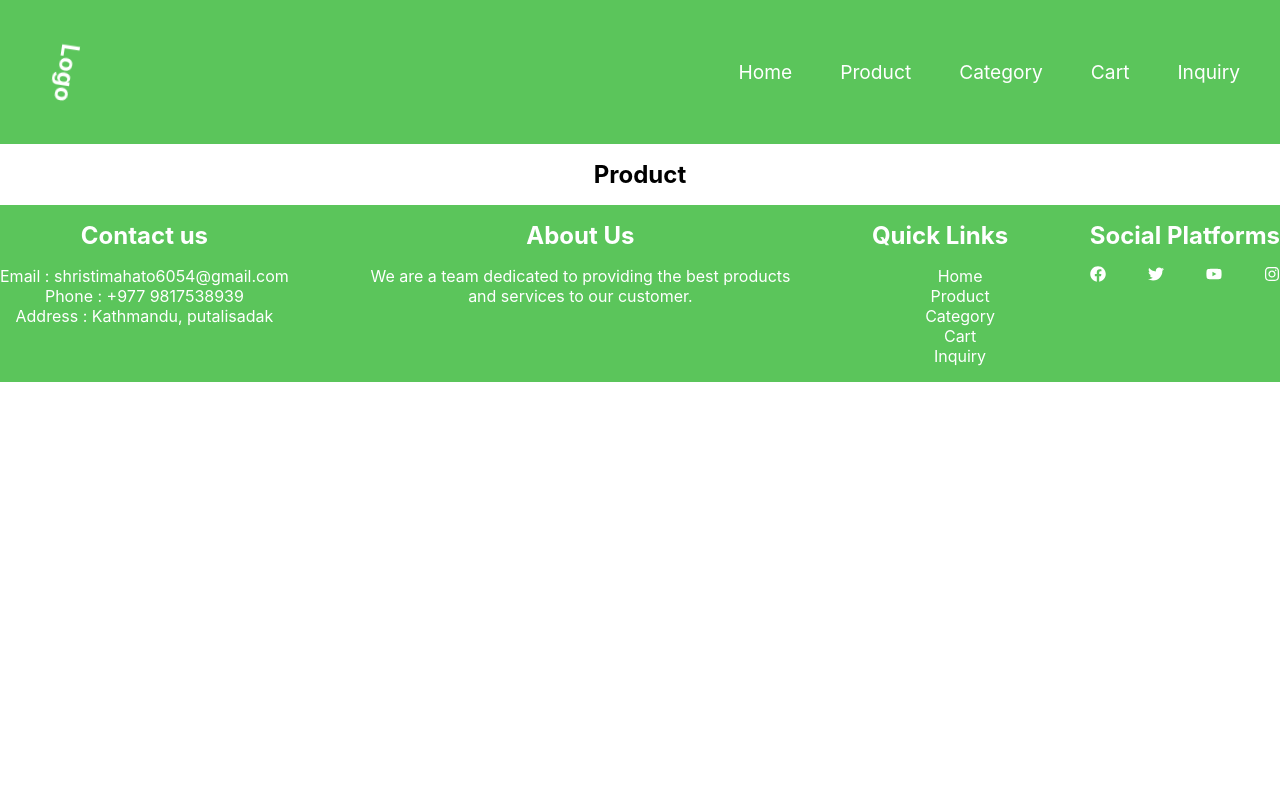
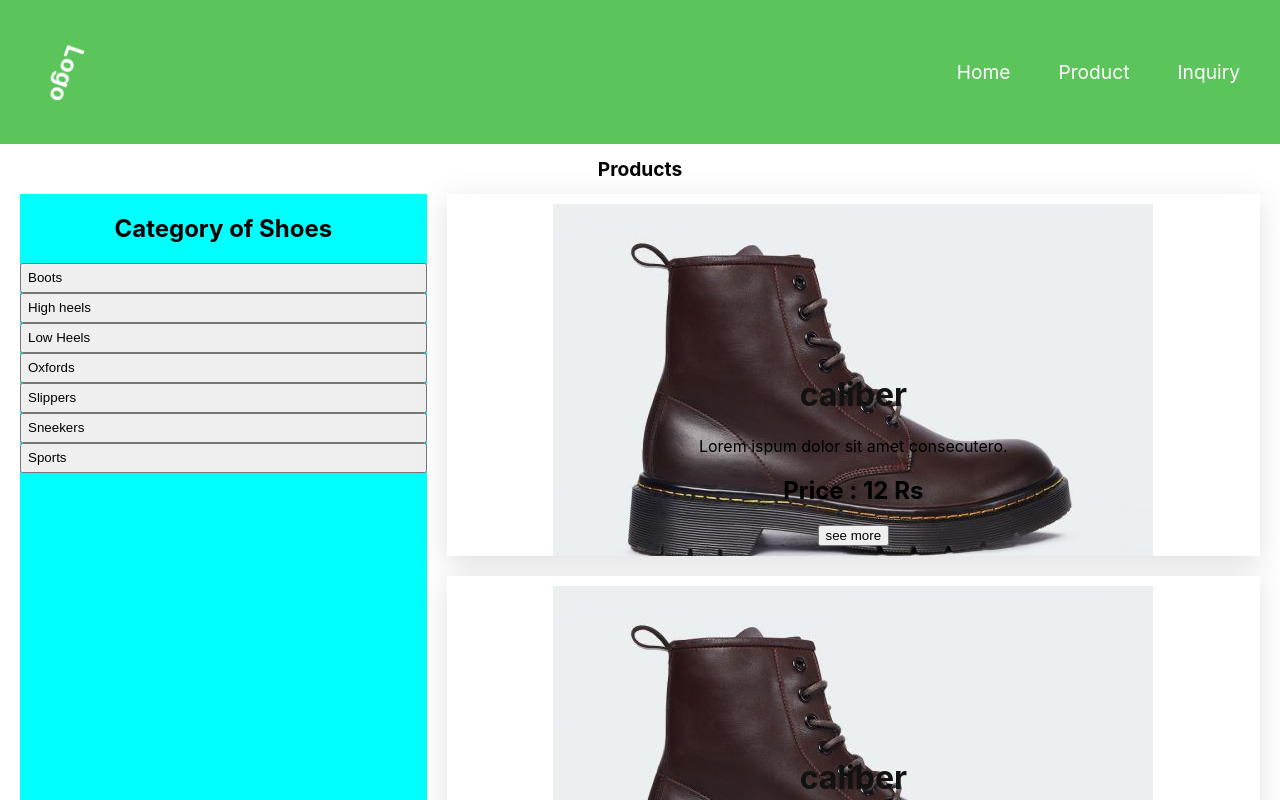
Before and after one commit to Shristi6054/E-commerce-Website, a React (Create React App) app: page /product in a window 1280 px wide. Shown: the top 800 px of the page. Built offline with nearby package versions, Linux system fonts and the light colour scheme.

Commit message:
added product details

```diff
--- /dev/null
+++ b/src/components/CSSFile/product.css
@@ -0,0 +1,65 @@
+.product-page{
+    margin:5px 20px;
+}
+
+ .product-page h1{
+    font-size:1.2rem;
+}
+
+.product-wrap{
+    display:grid;
+    grid-template-areas:
+    "sidebar products";
+    grid-template-columns: 1fr 2fr;
+    gap:20px;
+}
+
+.sidebar{
+    background-color: aqua;
+}
+
+.menu-bar{
+    display: grid;
+    height: 20px;
+}
+
+.menu-bar button{
+    text-align: left;
+    height: 30px;
+}
+
+.products{
+    background-color: none;
+}
+
+.row{
+   display:flex;
+   flex-wrap: wrap;
+   justify-content: center;
+    gap:20px;
+}
+
+.product-overalldetails{
+    width: 100%;
+    overflow: hidden;
+    max-height: 470px;
+    padding:10px;
+    background-color: #fff;
+    box-shadow: rgb(100, 100, 111, 0.2) 0px 7px 29px 0px;
+}
+
+.product-image{
+    width:100%;
+    height: 150px;
+    object-fit: cover;
+}
+
+.product-description{
+    margin-top: 10px;
+}
+
+.product-description h1{
+    font-size: 2rem;
+    font-weight: bolder;
+    color: rgb(18, 18, 18);
+}
--- a/src/components/JSFile/Cart.js
+++ /dev/null
@@ -1,7 +0,0 @@
-import React from "react";
-
-function Cart(){
-    return <h1>Cart</h1>;
-}
-
-export default Cart;
--- a/src/components/JSFile/Category.js
+++ /dev/null
@@ -1,7 +0,0 @@
-import React from "react";
-
-function Category() {
-    return <h1>Category</h1>;
-}
-
-export default Category;
--- a/src/components/JSFile/Navbar&Footer.js
+++ b/src/components/JSFile/Navbar&Footer.js
@@ -3,8 +3,6 @@ import '../CSSFile/nav&footer.css';
 import {BrowserRouter as Router, Link, Route,Routes} from 'react-router-dom';
 import Home from './Home';
 import Product from './Product';
-import Category from './Category';
-import Cart from './Cart';
 import Inquiry from './Inquiry';
 import { FaFacebook } from 'react-icons/fa';
 import { FaTwitter } from 'react-icons/fa';
@@ -32,8 +30,6 @@ function NavbarFooter() {
                     <ul className={menuOpen ? 'nav-links active' : 'nav-links' }>
                         <li><Link to = "/" onClick={menu}>Home</Link></li>
                         <li><Link to = "/product" onClick={menu}>Product</Link></li>
-                        <li><Link to = "/category"onClick={menu}>Category</Link></li>
-                        <li><Link to = "/cart" onClick={menu}>Cart</Link></li>
                         <li><Link to = "/inquiry" onClick={menu}>Inquiry</Link></li>
                     </ul>
                 </nav>
@@ -42,8 +38,6 @@ function NavbarFooter() {
                 <Routes>
                     <Route exact path='/' Component={Home}/>
                     <Route path='/product' Component={Product}/>
-                    <Route path='/category' Component={Category}/>
-                    <Route path='/cart' Component={Cart}/>
                     <Route path='/Inquiry' Component={Inquiry}/>
                 </Routes>
 
@@ -64,8 +58,6 @@ function NavbarFooter() {
                         <ul className='links'>
                             <li><Link to = "/">Home</Link></li>
                             <li><Link to = "/product">Product</Link></li>
-                            <li><Link to = "/category">Category</Link></li>
-                            <li><Link to = "/cart">Cart</Link></li>
                             <li><Link to = "/inquiry">Inquiry</Link></li>
                         </ul>
                     </div>
--- a/src/components/JSFile/Product.js
+++ b/src/components/JSFile/Product.js
@@ -1,7 +1,56 @@
-import React from "react";
+import React, {useState} from "react";
+import '../CSSFile/product.css';
+import menuItem from './productdetails';
 
 function Product() {
-    return <h1>Product</h1>;
+    const[items] = useState(menuItem);
+    return (
+        <div className="product-page">
+            <h1>Products</h1>
+            <div className="product-wrap">
+                <div className="sidebar">
+                    <div className="menu-bar">
+                        <h2>Category of Shoes</h2>
+                        <button className="btn-boots">Boots</button>
+                        <button className="btn-highheels">High heels</button>
+                        <button className="btn-lowheels">Low Heels</button>
+                        <button className="btn-oxfords">Oxfords</button>
+                        <button className="btn-slippers">Slippers</button>
+                        <button className="btn-sneekers">Sneekers</button>
+                        <button className="btn-sports">Sports</button>
+                    </div>
+                </div>
+                <div className="products">
+                    <div className="row">
+                        {
+                            items.map((elem) => {
+                                const{id, name, image, description, price} = elem;
+                                return(
+                                    <div className="product-overalldetails">
+                                        <div className="product-image">
+                                        <img src={image} alt={name} className="p-image"/>
+                                        </div>
+                                        <div className="product-details">
+                                            <div className="product-description">
+                                                <h1>{name}</h1>
+                                                <p>{description}</p>
+                                            </div>
+                                            <div className="product-price">
+                                                <h2>Price : {price}</h2>
+                                                <a href="#">
+                                                    <button className="btn btn-primary">see more</button>
+                                                </a>
+                                            </div>
+                                        </div>
+                                    </div>
+                                );
+                            })
+                        }
+                    </div>
+                </div>
+            </div>
+        </div>
+    );
 }
 
 export default Product;
--- /dev/null
+++ b/src/components/JSFile/productdetails.js
@@ -0,0 +1,66 @@
+const productdetails = [
+    {
+        id:1,
+        image: "image/boots/caliber.jpg",
+        name: "caliber",
+        category: "boots",
+        price: "12 Rs",
+        description: 'Lorem ispum dolor sit amet consecutero.'
+    },
+
+    {
+        id:2,
+        image: "image/boots/caliber.jpg",
+        name: "caliber",
+        category: "boots",
+        price: "12 Rs",
+        description: 'Lorem ispum dolor sit amet consecutero.'
+    },
+
+    {
+        id:3,
+        image: "image/boots/caliber.jpg",
+        name: "caliber",
+        category: "boots",
+        price: "12 Rs",
+        description: 'Lorem ispum dolor sit amet consecutero.'
+    },
+
+    {
+        id:4,
+        image: "image/boots/caliber.jpg",
+        name: "caliber",
+        category: "boots",
+        price: "12 Rs",
+        description: 'Lorem ispum dolor sit amet consecutero.'
+    },
+
+    {
+        id:5,
+        image: "image/boots/caliber.jpg",
+        name: "caliber",
+        category: "boots",
+        price: "12 Rs",
+        description: 'Lorem ispum dolor sit amet consecutero.'
+    },
+
+    {
+        id:6,
+        image: "image/boots/caliber.jpg",
+        name: "caliber",
+        category: "boots",
+        price: "12 Rs",
+        description: 'Lorem ispum dolor sit amet consecutero.'
+    },
+
+    {
+        id:7,
+        image: "image/boots/caliber.jpg",
+        name: "caliber",
+        category: "boots",
+        price: "12 Rs",
+        description: 'Lorem ispum dolor sit amet consecutero.'
+    },
+];
+
+export default productdetails;
```
Also changed, not shown: public/image/boots/caliber.jpg (added), public/image/sports/logo192.png (renamed from public/logo192.png).
